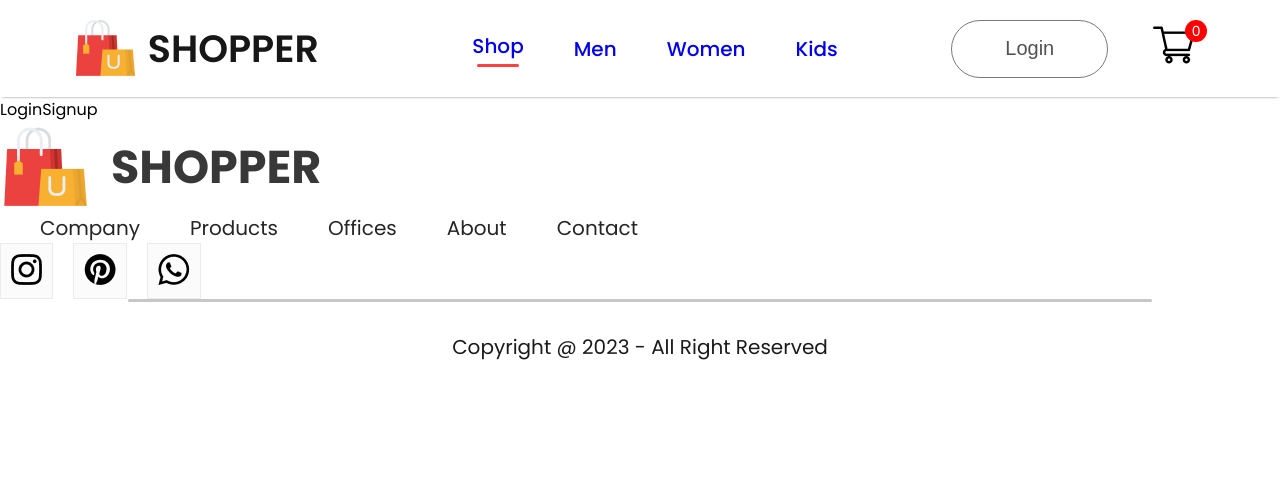
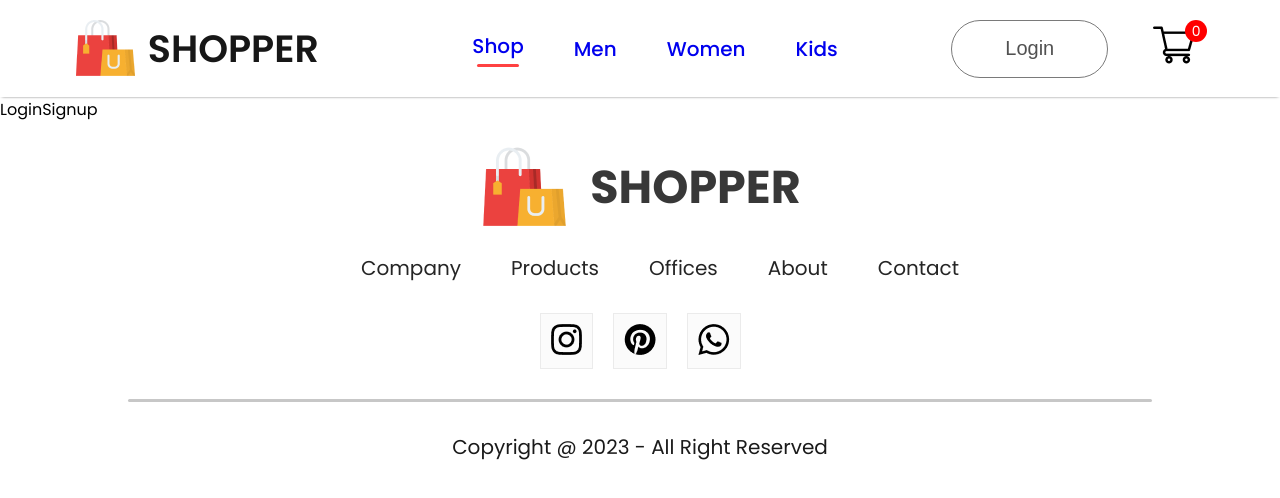
Before and after one commit to sahilsh17/Ecom, a React (Create React App) app in the folder frontend/: page /login in a window 1280 px wide. Shown: the top 498 px of the page. Built offline with nearby package versions, Linux system fonts and the light colour scheme.

Commit message:
edited margin and alignment of footer

```diff
--- a/frontend/src/Components/Footer/Footer.css
+++ b/frontend/src/Components/Footer/Footer.css
@@ -8,6 +8,8 @@
   display: flex;
   align-items: center;
   gap: 20px;
+  justify-content: center;
+  margin: 20px;
 }
 .footer-logo p{
   color: #383838;
@@ -20,6 +22,8 @@
   gap: 50px;
   color: #252525;
   font-size: 20px;
+  justify-content: center;
+  margin: 20px;
 }
 .footer-links li{
   cursor: pointer;
@@ -27,6 +31,8 @@
 .footer-social-icon{
   display: flex;
   gap: 20px;
+  justify-content: center;
+  margin: 30px;
 }
 .footer-icons-container{
   padding: 10px;
```
Also changed, not shown: frontend/src/Context/ShopContext.jsx (added, +13 -0 lines).
